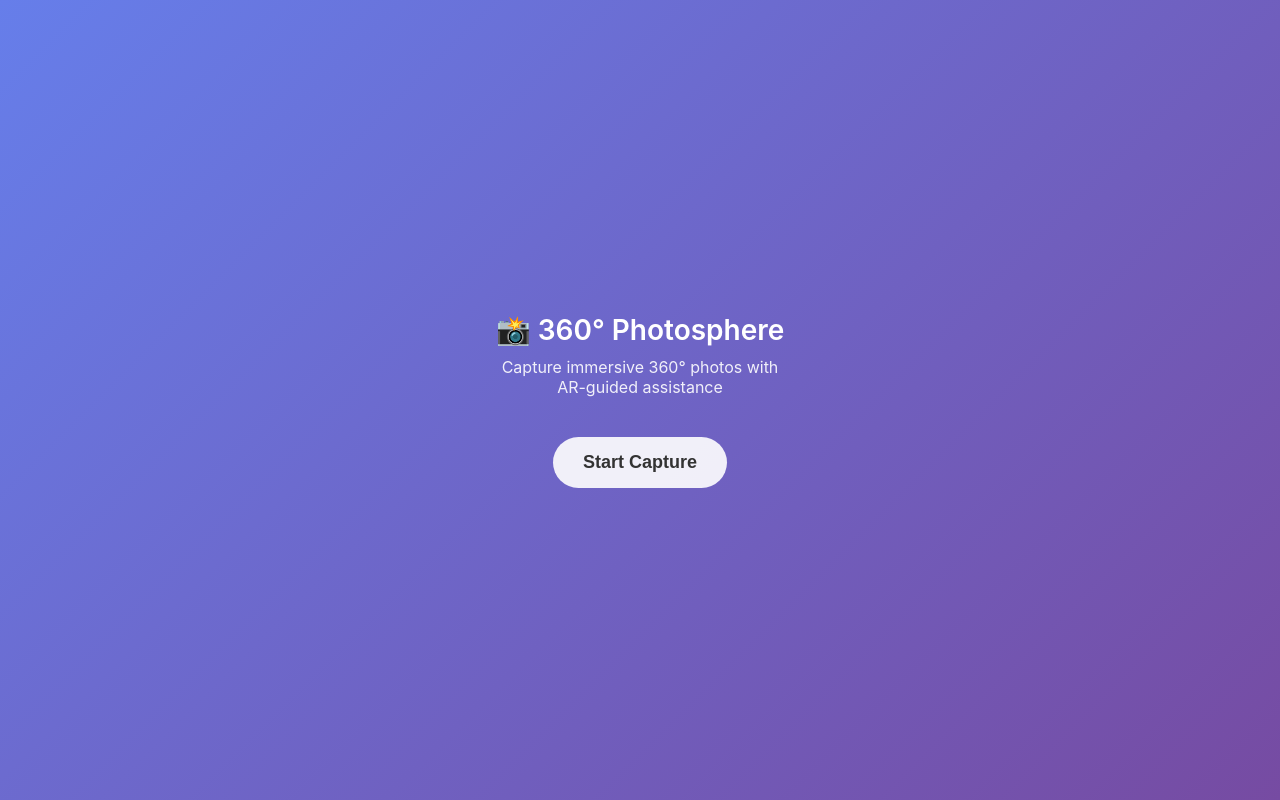
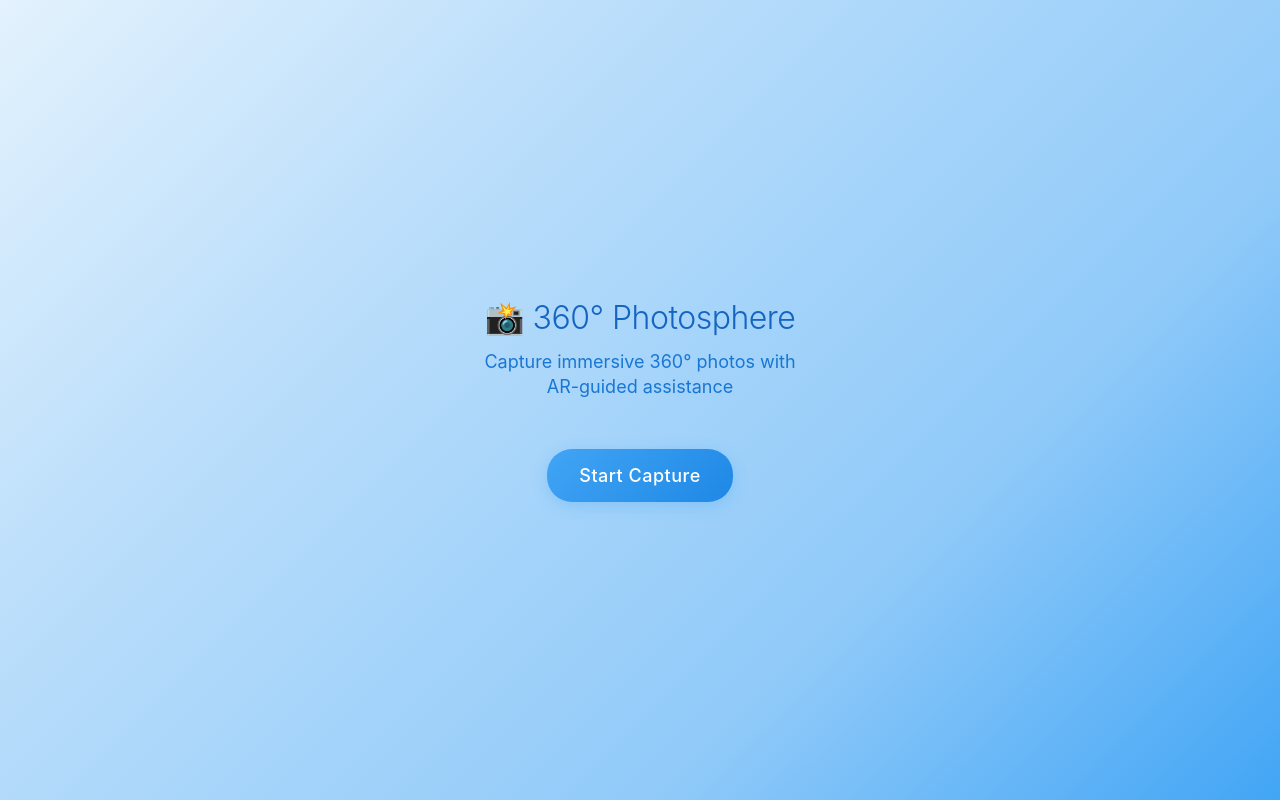
Before and after one commit to truthcharting/360photov2, a plain HTML site: page index.html in a window 1280 px wide. Drawn offline with Linux system fonts and the light colour scheme.

Commit message:
Update v6 index.html

```diff
--- a/index.html
+++ b/index.html
@@ -198,49 +198,62 @@
         }
 
         #startScreen {
-            position: absolute;
+            position: fixed;
             top: 0;
             left: 0;
             width: 100%;
             height: 100%;
-            background: linear-gradient(135deg, #667eea 0%, #764ba2 100%);
+            height: 100dvh;
+            background: linear-gradient(135deg, #667eea 0%, #764ba2 50%, #f093fb 100%);
+            background: linear-gradient(135deg, #e3f2fd 0%, #bbdefb 30%, #90caf9 70%, #42a5f5 100%);
             display: flex;
             flex-direction: column;
             justify-content: center;
             align-items: center;
             text-align: center;
             z-index: 100;
+            padding: 0;
+            margin: 0;
         }
 
         #startScreen h1 {
-            font-size: 28px;
-            margin-bottom: 10px;
-            font-weight: 600;
+            font-size: 32px;
+            margin-bottom: 12px;
+            font-weight: 300;
+            font-family: -apple-system, BlinkMacSystemFont, 'SF Pro Display', 'Helvetica Neue', Arial, sans-serif;
+            color: #1565c0;
+            letter-spacing: -0.5px;
         }
 
         #startScreen p {
-            font-size: 16px;
-            margin-bottom: 40px;
-            opacity: 0.9;
-            max-width: 300px;
+            font-size: 18px;
+            margin-bottom: 50px;
+            color: #1976d2;
+            max-width: 320px;
+            line-height: 1.4;
+            font-weight: 400;
+            font-family: -apple-system, BlinkMacSystemFont, 'SF Pro Text', 'Helvetica Neue', Arial, sans-serif;
         }
 
         #startBtn {
-            background: rgba(255, 255, 255, 0.9);
-            color: #333;
+            background: linear-gradient(135deg, #42a5f5, #1e88e5);
+            color: white;
             border: none;
-            border-radius: 30px;
-            padding: 15px 30px;
+            border-radius: 25px;
+            padding: 16px 32px;
             font-size: 18px;
-            font-weight: 600;
+            font-weight: 500;
+            font-family: -apple-system, BlinkMacSystemFont, 'SF Pro Text', 'Helvetica Neue', Arial, sans-serif;
             cursor: pointer;
             transition: all 0.3s ease;
+            box-shadow: 0 4px 15px rgba(66, 165, 245, 0.3);
+            letter-spacing: 0.5px;
         }
 
         #startBtn:hover {
-            background: white;
+            background: linear-gradient(135deg, #1e88e5, #1565c0);
             transform: translateY(-2px);
-            box-shadow: 0 8px 25px rgba(0, 0, 0, 0.2);
+            box-shadow: 0 8px 25px rgba(66, 165, 245, 0.4);
         }
 
         .capture-flash {
@@ -534,19 +547,21 @@
             }
 
             project3DToScreen(targetAzimuth, targetElevation, centerX, centerY) {
-                // Fix inverted movement: when phone turns right, world appears to move left
-                const phoneAzimuth = -this.currentOrientation.alpha; // Invert horizontal
-                const phoneElevation = this.currentOrientation.beta;  // Keep vertical as-is
+                // Portrait mode coordinate system - fix the roll/pan confusion
+                const phoneAzimuth = this.currentOrientation.alpha;  // Yaw (compass/pan) - left/right rotation
+                const phonePitch = this.currentOrientation.beta;     // Pitch (up/down tilt)
+                const phoneRoll = this.currentOrientation.gamma;     // Roll (camera rotation around viewing axis)
 
-                // Calculate relative position of target in phone's coordinate system
-                const relativeAzimuth = this.normalizeAngle(targetAzimuth - phoneAzimuth);
-                const relativeElevation = targetElevation - phoneElevation;
+                // Calculate target position relative to phone orientation
+                let relativeAzimuth = this.normalizeAngle(targetAzimuth - phoneAzimuth);
+                let relativeElevation = targetElevation - phonePitch;
 
-                // Convert to radians
+                // Convert to radians for 3D math
                 const azRad = relativeAzimuth * Math.PI / 180;
                 const elRad = relativeElevation * Math.PI / 180;
+                const rollRad = phoneRoll * Math.PI / 180;
 
-                // 3D spherical coordinates (unit sphere)
+                // 3D spherical coordinates on unit sphere
                 const x3d = Math.sin(azRad) * Math.cos(elRad);
                 const y3d = Math.sin(elRad);
                 const z3d = Math.cos(azRad) * Math.cos(elRad);
@@ -556,13 +571,23 @@
                     return { x: 0, y: 0, visible: false, distance: Infinity };
                 }
 
-                // Perspective projection with realistic FOV
+                // Perspective projection
                 const fovRad = this.fov * Math.PI / 180;
                 const focalLength = centerY / Math.tan(fovRad / 2);
 
-                // Project to screen with perspective divide
-                const screenX = centerX + (x3d * focalLength / z3d);
-                const screenY = centerY - (y3d * focalLength / z3d);
+                // Project to screen coordinates
+                let screenX = centerX + (x3d * focalLength / z3d);
+                let screenY = centerY - (y3d * focalLength / z3d);
+
+                // Apply roll rotation ONLY to screen coordinates (not world position)
+                // This rotates the view around the center point when phone rolls
+                const cosRoll = Math.cos(rollRad);
+                const sinRoll = Math.sin(rollRad);
+                const deltaX = screenX - centerX;
+                const deltaY = screenY - centerY;
+
+                screenX = centerX + (deltaX * cosRoll - deltaY * sinRoll);
+                screenY = centerY + (deltaX * sinRoll + deltaY * cosRoll);
 
                 // Calculate angular distance from center for proximity detection
                 const angularDistance = Math.acos(Math.max(0, Math.min(1, z3d))) * 180 / Math.PI;
```
